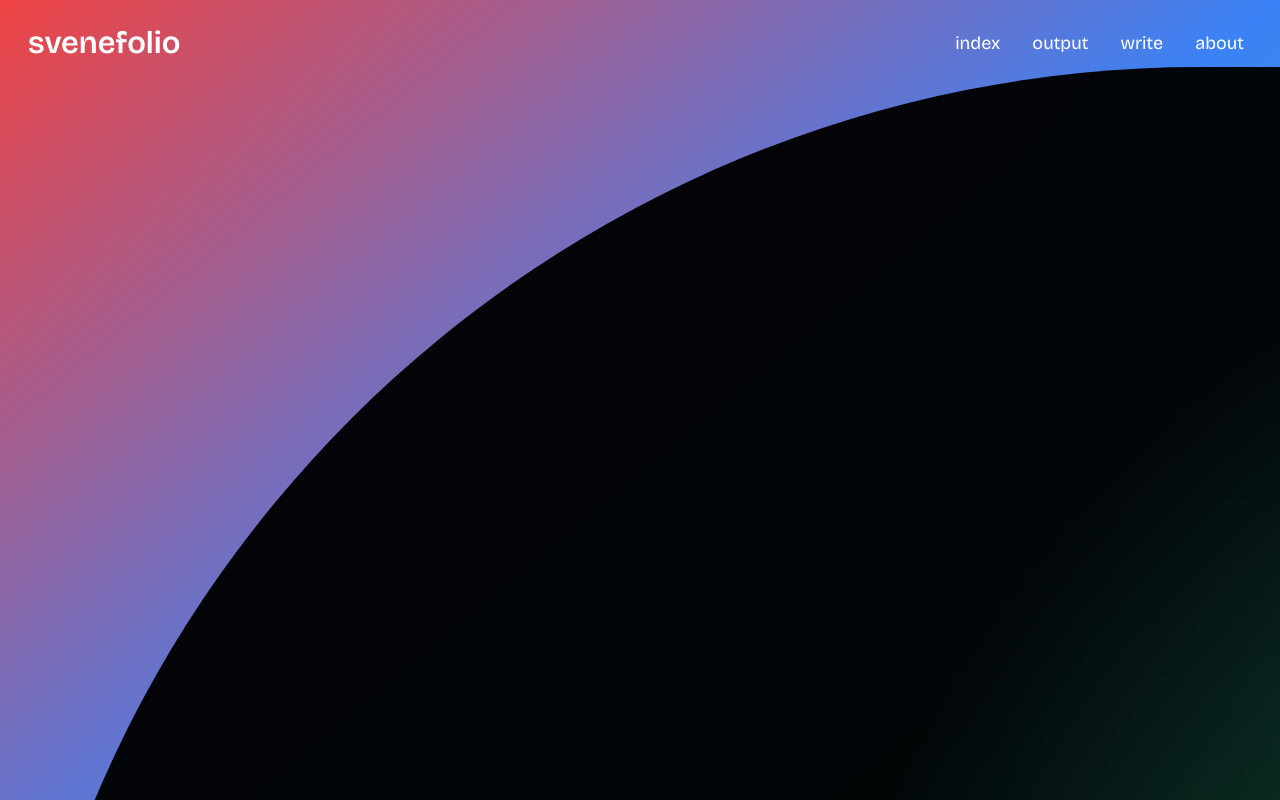
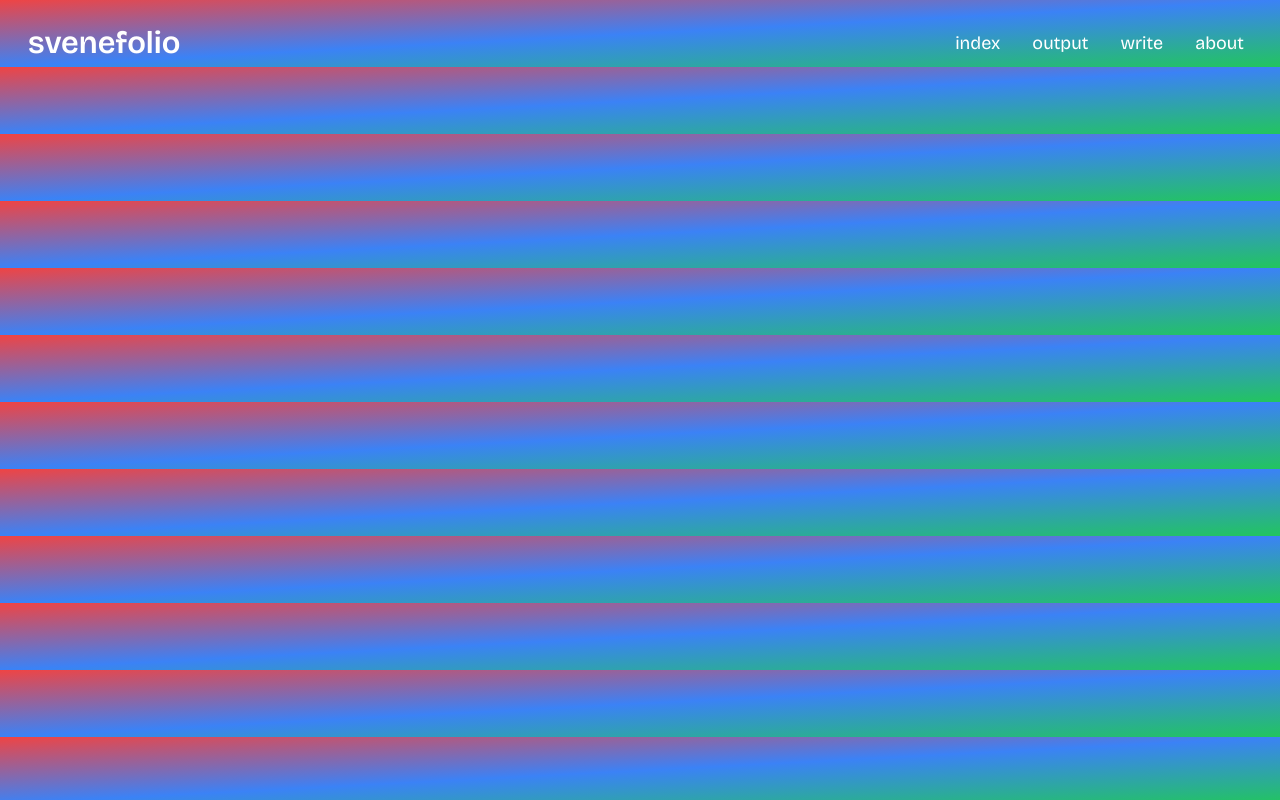
Before and after one commit to aidrecabrera/svenefolio, a React (Vite) app: page / in a window 1280 px wide. Shown: the top 800 px of the page. Built offline with nearby package versions, Linux system fonts and the light colour scheme.

Commit message:
update 9 files

```diff
--- a/src/SveneContent.jsx
+++ b/src/SveneContent.jsx
@@ -15,10 +15,11 @@ export default class SveneContent extends Component {
       <div className="snap-y snap-mandatory">
         <div className="flex flex-col">
           {/* <CursorOverlay/> */}
-          <BackgroundEffect/>
-          <BackgroundTest/>
-          {/* <Introduction className="scroll-m-6 snap-center snap-always" />
-          <ContentWhat/>
+          {/* <BackgroundEffect/>
+          <BackgroundTest/> */}
+          {/* <Introduction className="scroll-m-6 snap-center snap-always" /> */}
+          <div className="star"></div>
+          {/* <ContentWhat/>
           <ContentWho/>
           <ContentWhen />
           <ContentWrite /> */}
```
